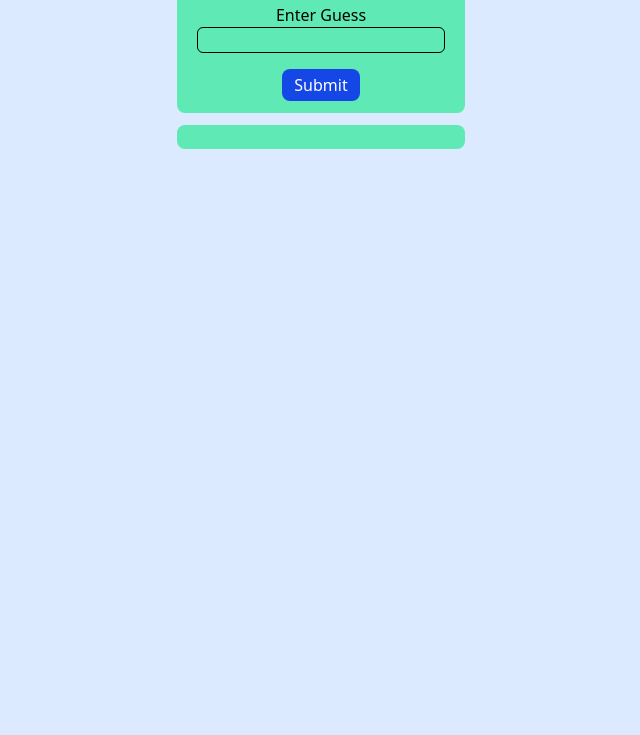
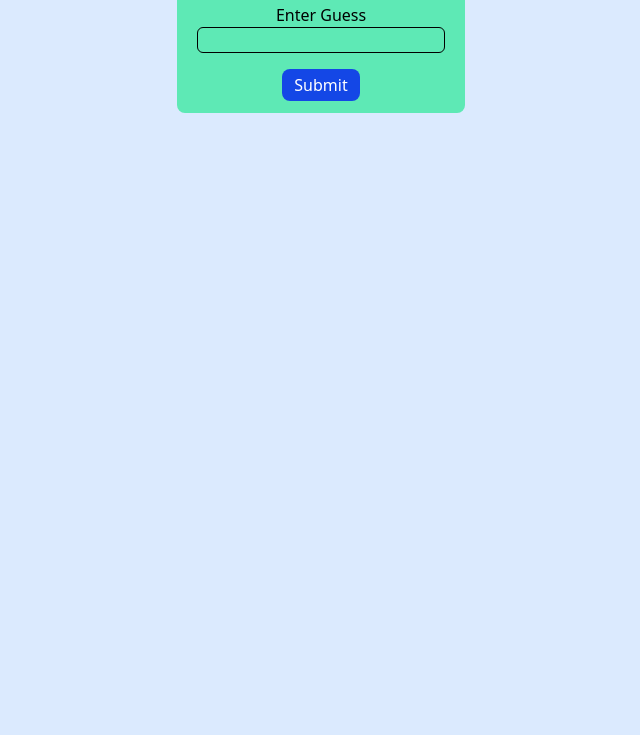
Before and after one commit to itspriyambhattacharya/js_guess_the_number, a website built with Vite: page index.html in a window 1280 px wide. Shown: the part 65-800 px from the top of the page, without its empty margins (319-959 px from the left). Built offline with nearby package versions, Linux system fonts and the light colour scheme.

Commit message:
fix: minor change

```diff
--- a/index.html
+++ b/index.html
@@ -37,8 +37,8 @@
 
       <!-- Rest showing section start -->
       <section
-        id="result"
-        class="container mx-auto my-3 px-5 py-3 rounded-lg bg-emerald-300 w-2xs"
+        id="result-sec"
+        class="container mx-auto my-3 px-5 py-3 rounded-lg bg-emerald-300 w-2xs hidden"
       ></section>
       <!-- Rest showing section end -->
     </main>
```
